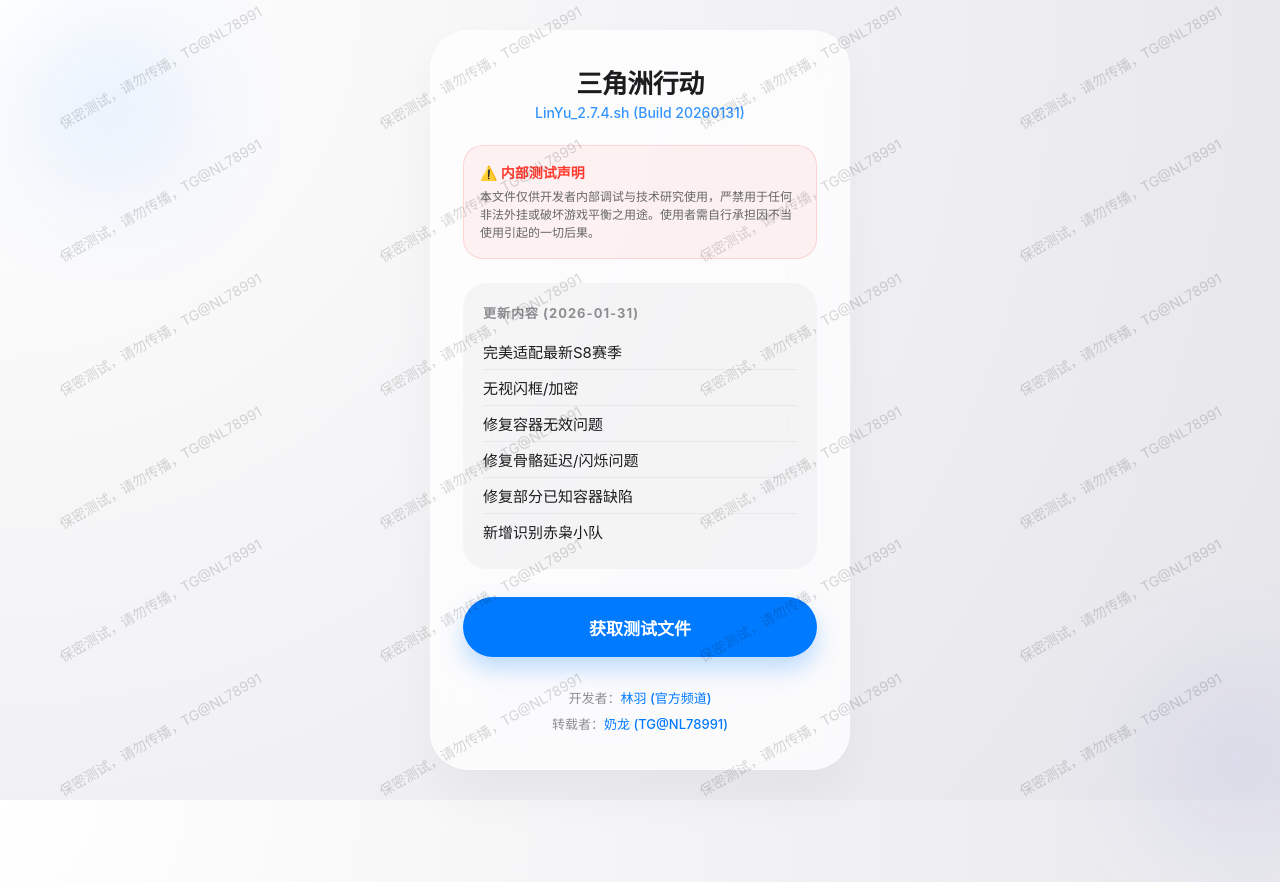
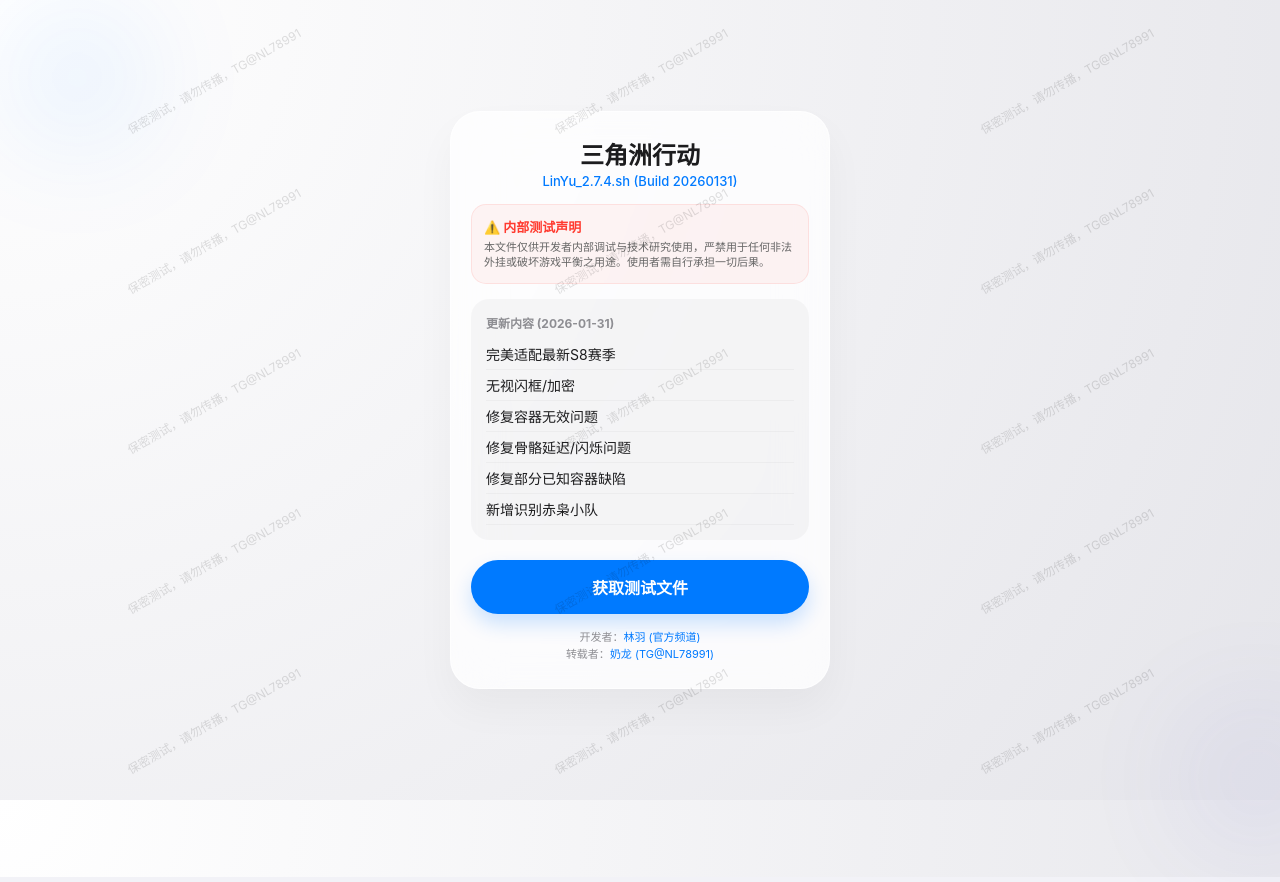
Before and after one commit to nailong78/LinYu_DF_Share, a plain HTML site: page index.html in a window 1280 px wide. Shown: the top 882 px of the page. Drawn offline with Linux system fonts and the light colour scheme.

Commit message:
Update index.html

```diff
--- a/index.html
+++ b/index.html
@@ -22,138 +22,112 @@
             display: flex;
             justify-content: center;
             align-items: center;
-            min-height: 100vh;
-            padding: 20px;
-            overflow: hidden; /* 防止水印导致滚动条 */
+            height: 100vh; /* 强制视口高度 */
+            width: 100vw;
+            overflow: hidden; /* 禁止溢出滚动 */
             position: relative;
         }
 
         /* 水印层 */
         .watermark-layer {
             position: fixed;
-            top: 0;
-            left: 0;
-            width: 100vw;
-            height: 100vh;
+            top: 0; left: 0; width: 100%; height: 100%;
             display: grid;
-            grid-template-columns: repeat(4, 1fr);
-            grid-template-rows: repeat(6, 1fr);
-            pointer-events: none; /* 确保不影响点击 */
+            grid-template-columns: repeat(3, 1fr);
+            grid-template-rows: repeat(5, 1fr);
+            pointer-events: none;
             z-index: 9999;
-            opacity: 0.15; /* 调整可见度 */
+            opacity: 0.12;
+        }
+        .watermark-item {
+            display: flex; align-items: center; justify-content: center;
+            font-size: 12px; color: #000; transform: rotate(-30deg);
+            white-space: nowrap; user-select: none;
         }
 
-        .watermark-item {
-            display: flex;
-            align-items: center;
-            justify-content: center;
-            font-size: 14px;
-            color: #000;
-            white-space: nowrap;
-            transform: rotate(-30deg);
-            user-select: none;
-        }
-
-        /* 玻璃卡片主体 */
+        /* 玻璃卡片主体 - 智能缩放 */
         .glass-card {
             background: var(--glass-bg);
             backdrop-filter: blur(25px) saturate(200%);
             -webkit-backdrop-filter: blur(25px) saturate(200%);
-            border-radius: 38px;
+            border-radius: 30px;
             border: 1px solid rgba(255, 255, 255, 0.6);
-            box-shadow: 0 25px 50px rgba(0, 0, 0, 0.04);
-            width: 100%;
-            max-width: 420px;
-            padding: 32px;
-            position: relative;
+            box-shadow: 0 20px 40px rgba(0, 0, 0, 0.04);
+            width: 90%;
+            max-width: 380px;
+            max-height: 95vh; /* 确保高度不超出屏幕 */
+            padding: 24px 20px;
+            display: flex;
+            flex-direction: column;
+            justify-content: space-between; /* 垂直均匀分布 */
             z-index: 1;
         }
 
-        h1 { font-size: 26px; color: var(--text-main); margin-bottom: 4px; text-align: center; letter-spacing: -0.5px; }
-        .version { font-size: 14px; color: var(--accent-blue); display: block; text-align: center; margin-bottom: 24px; font-weight: 500; opacity: 0.8; }
+        h1 { font-size: 24px; color: var(--text-main); text-align: center; margin-bottom: 2px; }
+        .version { font-size: 13px; color: var(--accent-blue); display: block; text-align: center; margin-bottom: 15px; font-weight: 500; }
 
-        /* 内部测试声明 */
+        /* 内容板块间距微调 */
         .disclaimer {
-            background: rgba(255, 59, 48, 0.06);
-            border: 1px solid rgba(255, 59, 48, 0.15);
-            border-radius: 20px;
-            padding: 16px;
-            margin-bottom: 24px;
+            background: rgba(255, 59, 48, 0.05);
+            border: 1px solid rgba(255, 59, 48, 0.1);
+            border-radius: 15px;
+            padding: 12px;
+            margin-bottom: 15px;
         }
-        .disclaimer h4 { color: var(--warning-red); font-size: 14px; margin-bottom: 6px; display: flex; align-items: center; }
-        .disclaimer p { font-size: 12px; color: #666; line-height: 1.5; }
+        .disclaimer h4 { color: var(--warning-red); font-size: 13px; margin-bottom: 4px; }
+        .disclaimer p { font-size: 11px; color: #666; line-height: 1.4; }
 
-        /* 更新日志 */
         .log-container {
             background: rgba(0, 0, 0, 0.03);
-            border-radius: 24px;
-            padding: 20px;
-            margin-bottom: 28px;
+            border-radius: 18px;
+            padding: 15px;
+            margin-bottom: 20px;
+            flex-grow: 1; /* 自动填充剩余空间 */
         }
-        .log-container h3 { font-size: 13px; color: var(--text-sec); text-transform: uppercase; margin-bottom: 12px; letter-spacing: 1px; }
+        .log-container h3 { font-size: 12px; color: var(--text-sec); margin-bottom: 8px; }
         .log-list { list-style: none; }
-        .log-list li { font-size: 15px; color: var(--text-main); padding: 7px 0; border-bottom: 0.5px solid rgba(0,0,0,0.05); }
-        .log-list li:last-child { border-bottom: none; }
+        .log-list li { font-size: 14px; color: var(--text-main); padding: 5px 0; border-bottom: 0.5px solid rgba(0,0,0,0.03); }
 
-        /* 下载按钮 */
         .btn-download {
             background: var(--accent-blue);
             color: white;
             text-decoration: none;
-            height: 60px;
-            border-radius: 30px;
+            height: 54px;
+            border-radius: 27px;
             display: flex;
             align-items: center;
             justify-content: center;
             font-weight: 600;
-            font-size: 17px;
-            box-shadow: 0 12px 24px rgba(0, 122, 255, 0.25);
-            transition: all 0.3s cubic-bezier(0.25, 0.46, 0.45, 0.94);
-            margin-bottom: 28px;
+            font-size: 16px;
+            box-shadow: 0 10px 20px rgba(0, 122, 255, 0.2);
+            margin-bottom: 15px;
         }
-        .btn-download:active { transform: scale(0.96); opacity: 0.9; }
 
-        /* 页脚 */
-        .credits { text-align: center; font-size: 13px; color: var(--text-sec); line-height: 2; }
-        .credits a { color: var(--accent-blue); text-decoration: none; font-weight: 500; }
+        .credits { text-align: center; font-size: 11px; color: var(--text-sec); line-height: 1.6; }
+        .credits a { color: var(--accent-blue); text-decoration: none; }
 
-        /* 装饰背景 */
         .orb {
-            position: absolute;
-            width: 250px;
-            height: 250px;
-            background: radial-gradient(circle, #007AFF 0%, rgba(0,122,255,0) 70%);
-            filter: blur(60px);
-            z-index: -1;
-            opacity: 0.15;
-            animation: float 10s infinite alternate;
+            position: absolute; width: 200px; height: 200px;
+            filter: blur(60px); z-index: -1; opacity: 0.15;
+            animation: float 8s infinite alternate;
         }
-        @keyframes float { from { transform: translate(0,0); } to { transform: translate(40px, 40px); } }
+        @keyframes float { from { transform: translate(0,0); } to { transform: translate(30px, 30px); } }
     </style>
 </head>
 <body>
-    <div class="watermark-layer" id="watermark">
-        <script>
-            const container = document.getElementById('watermark');
-            for (let i = 0; i < 24; i++) {
-                const div = document.createElement('div');
-                div.className = 'watermark-item';
-                div.innerText = '保密测试，请勿传播，TG@NL78991';
-                container.appendChild(div);
-            }
-        </script>
-    </div>
+    <div class="watermark-layer" id="watermark"></div>
 
-    <div class="orb" style="top: -50px; left: -50px;"></div>
+    <div class="orb" style="top: -50px; left: -50px; background: radial-gradient(circle, #007AFF 0%, rgba(0,122,255,0) 70%);"></div>
     <div class="orb" style="bottom: -50px; right: -50px; background: radial-gradient(circle, #5856D6 0%, rgba(88,86,214,0) 70%);"></div>
 
     <div class="glass-card">
+        <div>
             <h1>三角洲行动</h1>
             <span class="version">LinYu_2.7.4.sh (Build 20260131)</span>
 
             <div class="disclaimer">
                 <h4>⚠️ 内部测试声明</h4>
-            <p>本文件仅供开发者内部调试与技术研究使用，严禁用于任何非法外挂或破坏游戏平衡之用途。使用者需自行承担因不当使用引起的一切后果。</p>
+                <p>本文件仅供开发者内部调试与技术研究使用，严禁用于任何非法外挂或破坏游戏平衡之用途。使用者需自行承担一切后果。</p>
             </div>
 
             <div class="log-container">
@@ -167,7 +141,9 @@
                     <li>新增识别赤枭小队</li>
                 </ul>
             </div>
+        </div>
 
+        <div>
             <a href="https://github.com/nailong78/App-Center/releases/download/LinYu_DF_2.7.4.sh/LinYu_DF_2.7.4.sh" class="btn-download">获取测试文件</a>
 
             <div class="credits">
@@ -175,5 +151,17 @@
                 <p>转载者：<a href="https://t.me/NL78991">奶龙 (TG@NL78991)</a></p>
             </div>
         </div>
+    </div>
+
+    <script>
+        // 动态生成水印
+        const container = document.getElementById('watermark');
+        for (let i = 0; i < 15; i++) {
+            const div = document.createElement('div');
+            div.className = 'watermark-item';
+            div.innerText = '保密测试，请勿传播，TG@NL78991';
+            container.appendChild(div);
+        }
+    </script>
 </body>
 </html>
```
Lines whose indentation alone changed are shown as unchanged.
